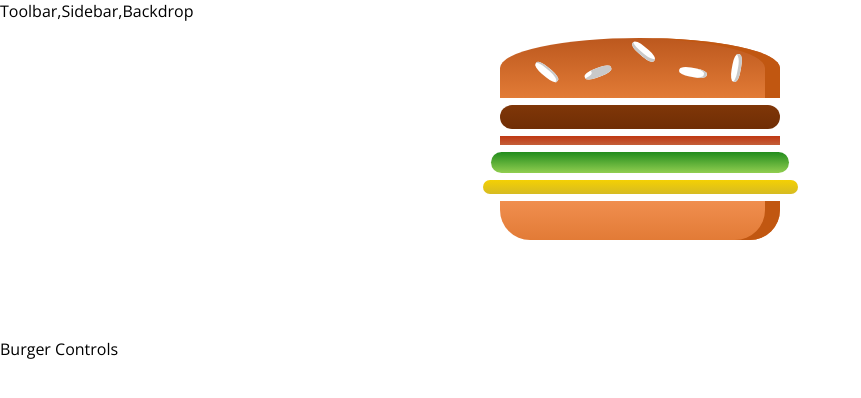
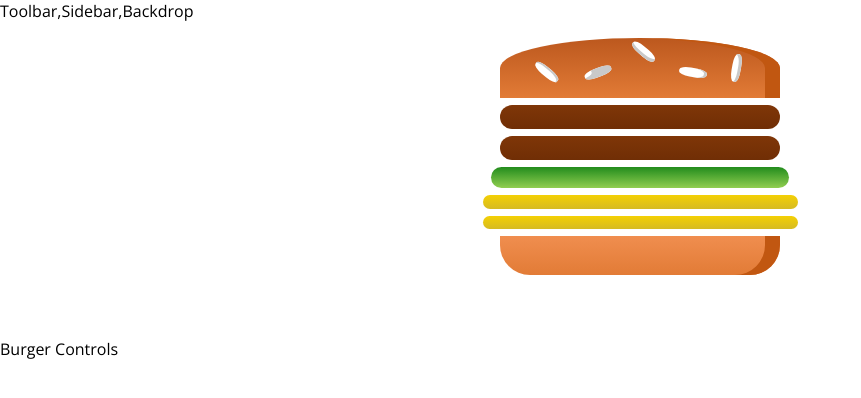
Before and after one commit to aravinthdev/Burger, a React (Create React App) app: page / in a window 1280 px wide. Shown: the top 398 px of the page, without its empty margins (0-861 px from the left). Built offline with nearby package versions, Linux system fonts and the light colour scheme.

Commit message:
In Burger value controlled by state

```diff
--- a/src/components/Burger/Burger.js
+++ b/src/components/Burger/Burger.js
@@ -3,13 +3,19 @@
 import BurgerIncredient from './BurgerIncredient/BurgerIncredient';
 
 const Burger = (props) => {
+    const transformedIngredient = Object.keys(props.ingredients)
+    .map(igKey => {
+        console.log(igKey)
+        return[...Array(props.ingredients[igKey])]
+        .map((_,i) => {
+                return <BurgerIncredient key={igKey + i} type={igKey}/>
+            })
+        })
+    console.log(transformedIngredient)
     return(
         <div className={classes.Burger}>
             <BurgerIncredient type="bread-top"/>
-            <BurgerIncredient type="Meat"/>
-            <BurgerIncredient type="Bacon"/>
-            <BurgerIncredient type="Salad"/>
-            <BurgerIncredient type="Cheese"/>
+            {transformedIngredient}
             <BurgerIncredient type="bread-bottom"/>
         </div>
     )
--- a/src/container/BurgerBuilder/BurgerBuilder.js
+++ b/src/container/BurgerBuilder/BurgerBuilder.js
@@ -3,10 +3,18 @@
 import Burger from '../../components/Burger/Burger';
 
 class BurgerBuilder extends Component {
+    state = {
+        ingredients : {
+            Meat: 2,
+            Salad: 1,
+            Becon: 2,
+            Cheese: 2
+        }
+    }
     render() {
         return(
             <Auxs>
-                <Burger />
+                <Burger ingredients={this.state.ingredients}/>
                 <div>Burger Controls</div>
             </Auxs>
         )
```
Also changed, not shown: 2 other files (tests, documents, lock files or other folders).
